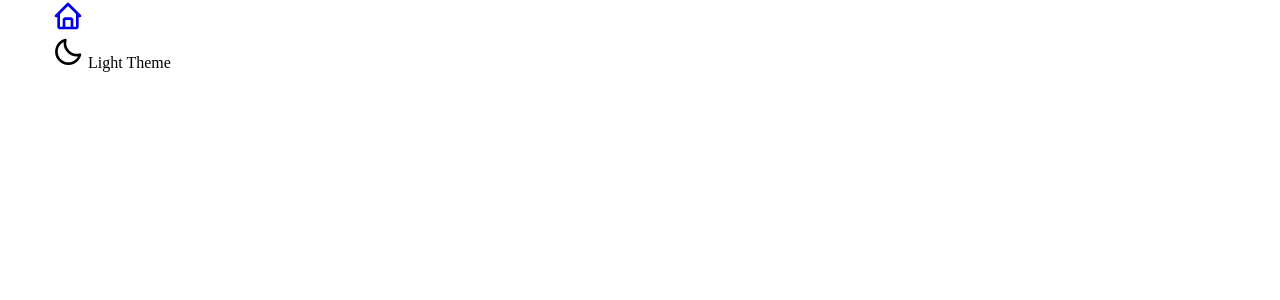
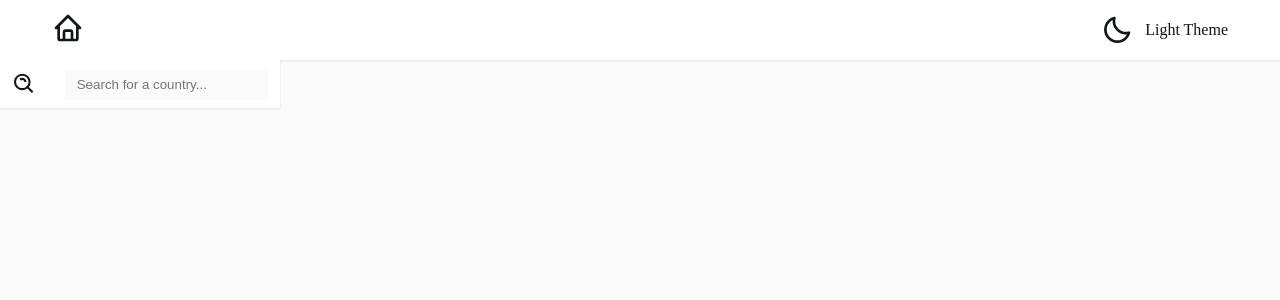
Before and after one commit to cactys/countries-list-ts-react-styled-components, a React (Create React App) app: page / in a window 1280 px wide. Shown: the top 300 px of the page. Built offline with nearby package versions, Linux system fonts and the light colour scheme.

Commit message:
feat: add header and search input

```diff
--- a/src/App.tsx
+++ b/src/App.tsx
@@ -1,9 +1,20 @@
+import { useState, useEffect } from 'react';
+
 import { Header } from './components/Header';
+import { Search } from './components/Search';
 
 function App() {
+  const [theme, setTheme] = useState('light');
+  const [search, setSearch] = useState('');
+
+  useEffect(() => {
+    document.body.setAttribute('data-theme', theme);
+  }, [theme]);
+
   return (
     <>
-      <Header />
+      <Header theme={theme} setTheme={setTheme} />
+      <Search theme={theme} search={search} setSearch={setSearch} />
     </>
   );
 }
--- a/src/components/Header.tsx
+++ b/src/components/Header.tsx
@@ -9,30 +9,60 @@ const HeaderEl = styled.header`
   background-color: var(--colors-ui-base);
 `;
 
-const Wrapper = styled.div``;
+const Wrapper = styled.div`
+  display: flex;
+  justify-content: space-between;
+  align-items: center;
+  padding: 0.75rem 0;
+`;
 
 const Title = styled.a.attrs({
   href: '/',
-})``;
+})`
+  color: var(--colors-text);
+  font-size: var(--fs-sm);
+  text-decoration: none;
+  font-weight: var(--fw-bold);
+`;
 
-const ModeSwitcher = styled.div``;
+const ModeSwitcher = styled.div`
+  cursor: pointer;
+  color: var(--colors-text);
+  font-size: var(--fs-sm);
+  font-weight: var(--fw-bold);
+  display: flex;
+  column-gap: 0.75rem;
+  align-items: center;
+  text-transform: capitalize;
+`;
 
-export const Header = () => {
-  const [theme, setTheme] = useState('light')
-
-  useEffect(() => {
-
-  }, [theme])
+export const Header = ({
+  theme,
+  setTheme,
+}: {
+  theme: string;
+  setTheme: (v: string) => void;
+}) => {
+  const toggleTheme = () => setTheme(theme === 'light' ? 'dark' : 'light');
 
   return (
     <HeaderEl>
       <Container>
         <Wrapper>
           <Title>
-            <BiHome size={32} />
+            {theme === 'light' ? (
+              <BiHome size={32} />
+            ) : (
+              <BiSolidHome size={32} />
+            )}
           </Title>
-          <ModeSwitcher>
-            <BiMoon size={32} /> Light Theme
+          <ModeSwitcher onClick={toggleTheme}>
+            {theme === 'light' ? (
+              <BiMoon size={32} />
+            ) : (
+              <BiSolidMoon size={32} />
+            )}
+            {theme} Theme
           </ModeSwitcher>
         </Wrapper>
       </Container>
--- /dev/null
+++ b/src/components/Search.tsx
@@ -0,0 +1,58 @@
+import { ChangeEvent } from 'react';
+import { styled } from 'styled-components';
+
+import { BiSearchAlt, BiSolidSearch } from 'react-icons/bi';
+
+const InputContainer = styled.label`
+  background-color: var(--colors-ui-base);
+  padding: 0.5rem 0.75rem;
+  display: flex;
+  align-items: center;
+  border-radius: var(--radii);
+  box-shadow: var(--shadow);
+  width: 100%;
+  margin-bottom: 1.5rem;
+
+  @media (min-width: 767px) {
+    margin-bottom: 0;
+    width: 280px;
+  }
+`;
+
+const Input = styled.input.attrs({
+  type: 'search',
+  placeholder: 'Search for a country...',
+})`
+  padding: 0.5rem 0.75rem;
+  margin-left: 1.75rem;
+  border: none;
+  outline: none;
+  background-color: var(--colors-bg);
+  color: var(--colors-text);
+  width: 100%;
+`;
+
+export const Search = ({
+  theme,
+  search,
+  setSearch,
+}: {
+  theme: string;
+  search: string;
+  setSearch: (v: string) => void;
+}) => {
+  const handleSearch = (e: ChangeEvent<HTMLInputElement>) => {
+    setSearch(e.target.value);
+  };
+
+  return (
+    <InputContainer>
+      {theme === 'light' ? (
+        <BiSearchAlt size={32} />
+      ) : (
+        <BiSolidSearch size={32} />
+      )}
+      <Input onChange={handleSearch} value={search} />
+    </InputContainer>
+  );
+};
```
Also changed, not shown: package.json (+5 -5 lines), src/components/Controls.tsx (added, +19 -0 lines), src/components/CustomSelect.tsx (added), tsconfig.json (line endings or trailing spaces), 1 other file (tests, documents, lock files or other folders).
